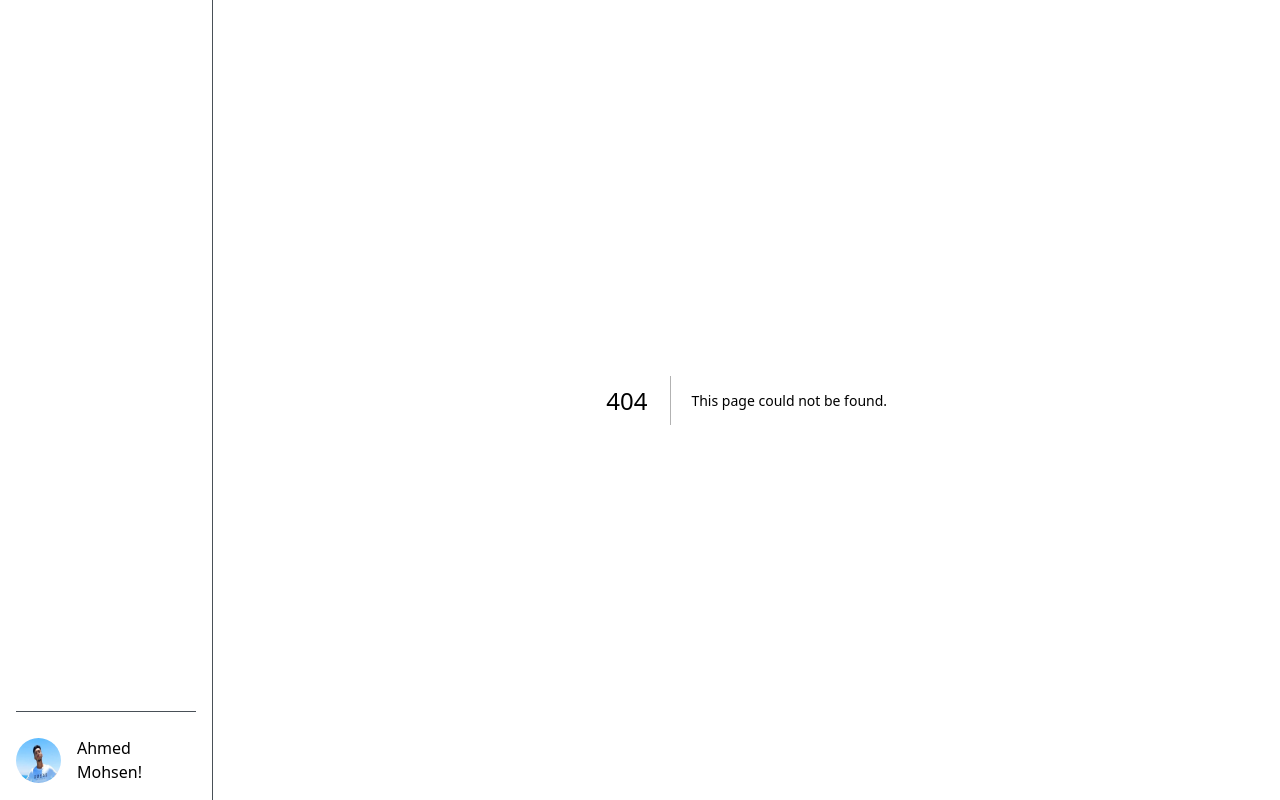
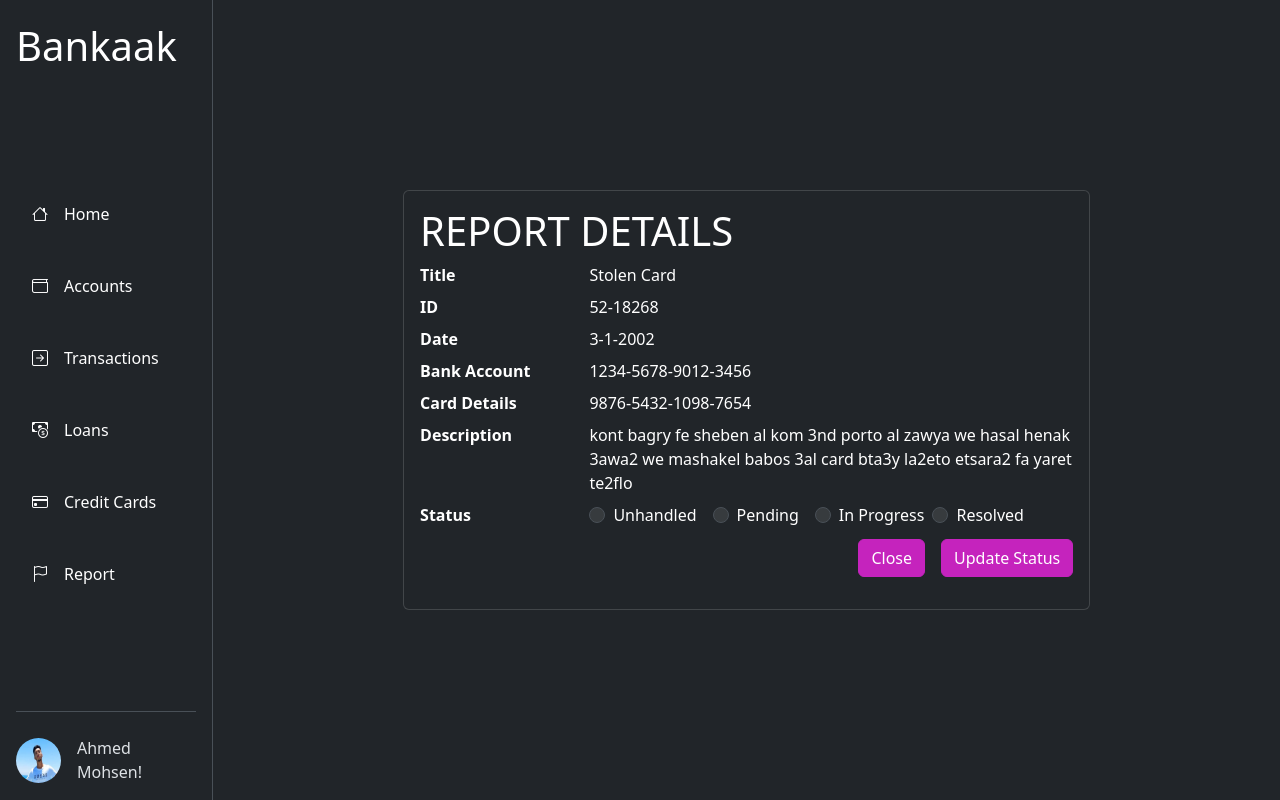
Before and after one commit to software-engineering-2023/Batates-M7mra, a Next.js app in the folder online-banking-system-website/: page /report/details in a window 1280 px wide. Before the commit this address had no page. Built offline with nearby package versions, Linux system fonts and the light colour scheme.

Commit message:
yarab fok al de2aa

```diff
--- /dev/null
+++ b/online-banking-system-website/src/app/report/details/page.tsx
@@ -0,0 +1,67 @@
+import Link from "next/link";
+
+
+export default function Report() {
+
+
+  return (
+    <div className="row h-100 d-flex justify-content-center align-items-center">
+      <div className="col-xl-8 col-lg-10 col-md-12">
+        <div className="card" >
+          <div className="card-body">
+            <h1 className="card-title">Report Details</h1>
+            <form className="d-flex flex-column gap-3">
+            <dl className="row">
+  <dt className="col-sm-3"> Title</dt>
+  <dd className="col-sm-9">Stolen Card</dd>
+
+  <dt className="col-sm-3">ID</dt>
+  <dd className="col-sm-9">52-18268</dd>
+  <dt className="col-sm-3">Date</dt>
+  <dd className="col-sm-9">3-1-2002</dd>
+
+
+  <dt className="col-sm-3">Bank Account</dt>
+  <dd className="col-sm-9">1234-5678-9012-3456</dd>
+  <dt className="col-sm-3">Card Details</dt>
+  <dd className="col-sm-9">9876-5432-1098-7654</dd>
+
+  <dt className="col-sm-3 ">Description</dt>
+  <dd className="col-sm-9">kont bagry fe sheben al kom 3nd porto al zawya we hasal henak 3awa2 we mashakel babos 3al card bta3y la2eto etsara2 fa yaret te2flo</dd>
+
+  <dt className="col-sm-3">Status</dt>
+
+
+  <dd className="col-sm-9">
+  <div className="form-check form-check-inline">
+  <input className="form-check-input" type="radio" name="inlineRadioOptions" id="inlineRadio1" value="option2"/>
+  <label className="form-check-label" htmlFor="inlineRadio1">Unhandled</label>
+</div>
+    <div className="form-check form-check-inline">
+  <input className="form-check-input" type="radio" name="inlineRadioOptions" id="inlineRadio1" value="option1"/>
+  <label className="form-check-label" htmlFor="inlineRadio1">Pending</label>
+</div>
+    <div className="form-check form-check-inline">
+  <input className="form-check-input" type="radio" name="inlineRadioOptions" id="inlineRadio2" value="option4"/>
+  <label className="form-check-label me-2" htmlFor="inlineRadio2">In Progress </label>
+  <div className="form-check form-check-inline">
+  <input className="form-check-input" type="radio" name="inlineRadioOptions" id="inlineRadio1" value="option3"/>
+  <label className="form-check-label" htmlFor="inlineRadio1">Resolved</label>
+</div>
+</div></dd>
+<div className="d-grid gap-2 d-md-flex justify-content-md-end">
+<Link href="http://localhost:3000/report/status" className="btn btn-primary me-md-2">Close</Link>
+  <Link href="http://localhost:3000/report/status" className="btn btn-primary ">Update Status</Link>
+</div>
+
+
+
+</dl>
+    </form>
+    </div>
+    </div>
+    </div>
+    </div>
+  );
+
+}
--- a/online-banking-system-website/src/app/report/page.tsx
+++ b/online-banking-system-website/src/app/report/page.tsx
@@ -19,6 +19,7 @@ export default function Report() {
             <option>Technical Issues</option>
             <option>Account Inquiries</option>
             <option>Fraudulent Activity</option>
+            <option>Card Issues</option>
             <option>Other</option>
           </select>
         </div>
--- a/online-banking-system-website/src/app/report/status/page.tsx
+++ b/online-banking-system-website/src/app/report/status/page.tsx
@@ -42,9 +42,10 @@ export default function Report() {
   </tbody>
               </table>
             </div>
+            <div className="d-flex justify-content-center align-items-centerd mt-2">
             <Link href="http://localhost:3000/report" className="btn btn-primary btn-lg">Submit a new Report</Link>
 
-
+            </div>
 
 
           </div>
```
